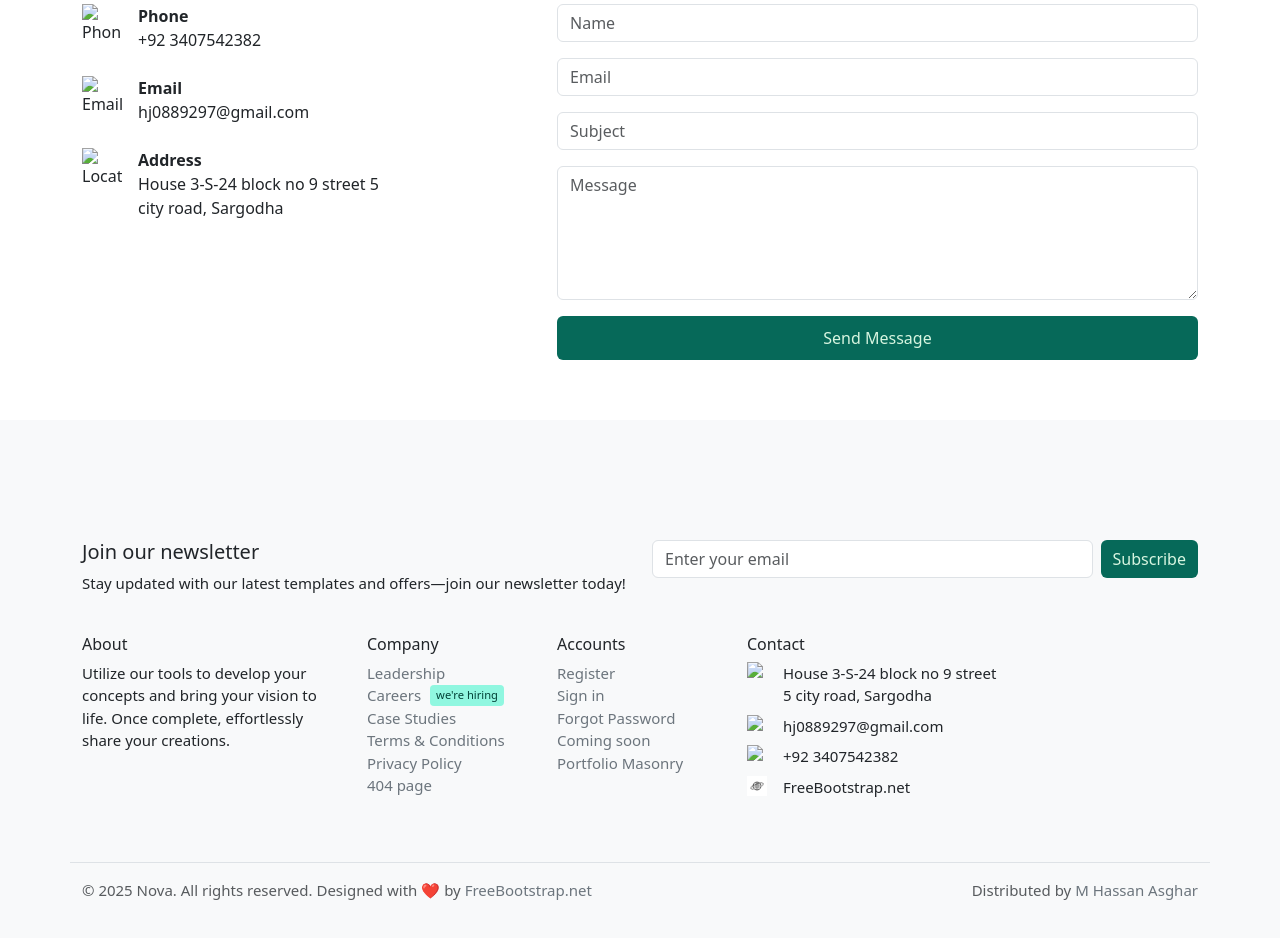
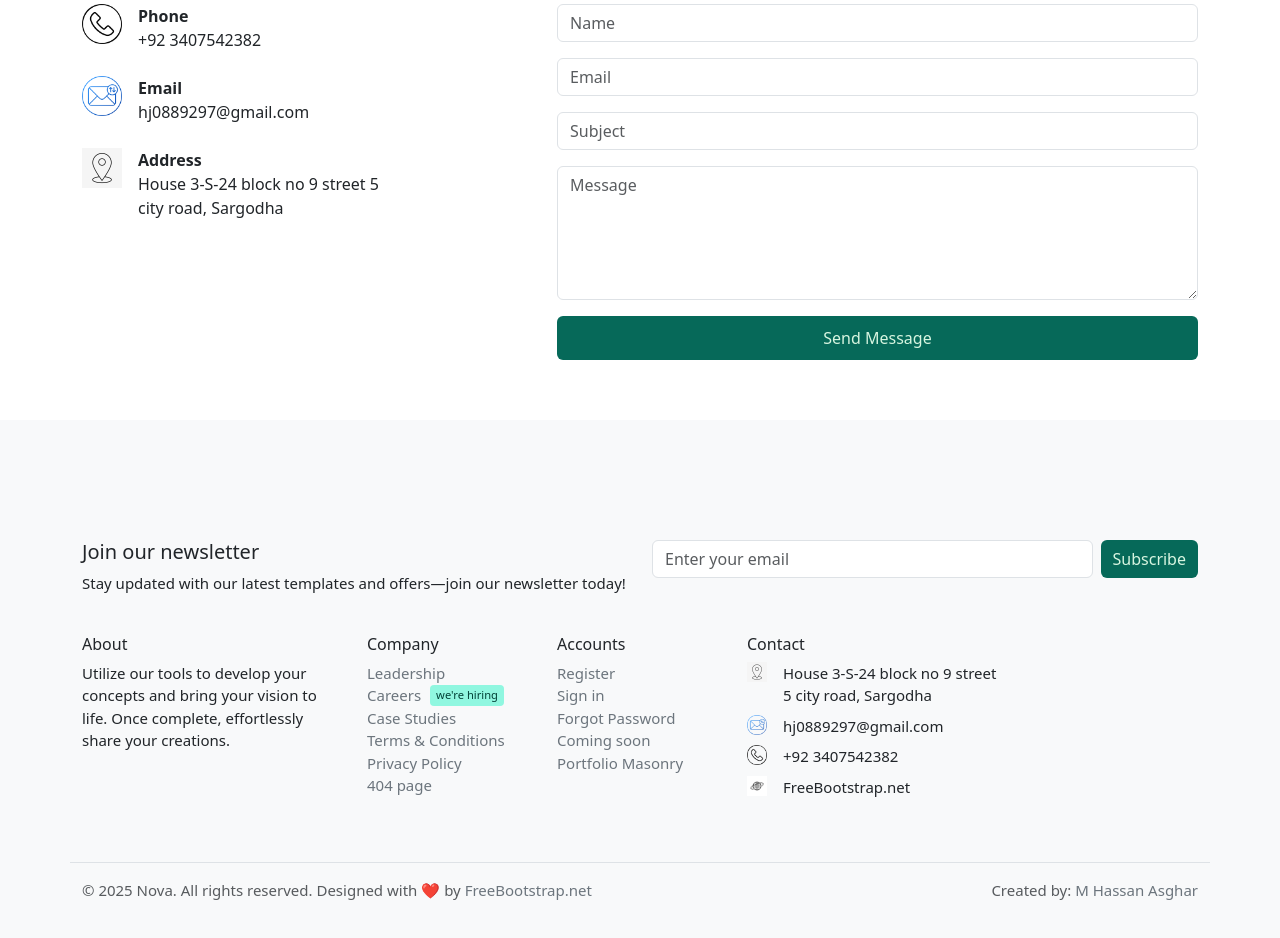
Before and after one commit to MHassan743/NOVA, a plain HTML site: page index.html in a window 1280 px wide. Shown: the part 6125-7063 px from the top of the page. Drawn offline with nearby package versions, Linux system fonts and the light colour scheme; files whose address does not match are found by name.

Commit message:
Update index.html

```diff
--- a/index.html
+++ b/index.html
@@ -674,21 +674,21 @@
       <!-- Contact Info -->
       <div class="col-lg-5 col-md-12 mb-4 mb-lg-0">
         <div class="mb-4 contact-info d-flex align-items-start">
-          <img src="images/phone-call.png" alt="Phone" class="me-3" style="width: 40px; height: 40px;">
+          <img src="phone-call.png" alt="Phone" class="me-3" style="width: 40px; height: 40px;">
           <div>
             <strong>Phone</strong><br>
             +92 3407542382
           </div>
         </div>
         <div class="mb-4 contact-info d-flex align-items-start">
-          <img src="images/email.png" alt="Email" class="me-3" style="width: 40px; height: 40px;">
+          <img src="email.png" alt="Email" class="me-3" style="width: 40px; height: 40px;">
           <div>
             <strong>Email</strong><br>
             hj0889297@gmail.com
           </div>
         </div>
         <div class="contact-info d-flex align-items-start">
-          <img src="images/location.jpeg" alt="Location" class="me-3" style="width: 40px; height: 40px;">
+          <img src="location.jpeg" alt="Location" class="me-3" style="width: 40px; height: 40px;">
           <div>
             <strong>Address</strong><br>
             House 3-S-24 block no 9 street 5<br>
@@ -768,15 +768,15 @@
           <h6>Contact</h6>
           <ul class="list-unstyled">
             <li class="d-flex mb-2">
-              <img src="images/location.jpeg" alt="Location" class="me-3" style="width: 20px; height: 20px;">
+              <img src="location.jpeg" alt="Location" class="me-3" style="width: 20px; height: 20px;">
               <span>House 3-S-24 block no 9 street 5 city road, Sargodha</span>
             </li>
             <li class="d-flex mb-2">
-              <img src="images/email.png" alt="Email" class="me-3" style="width: 20px; height: 20px;">
+              <img src="email.png" alt="Email" class="me-3" style="width: 20px; height: 20px;">
               <span>hj0889297@gmail.com</span>
             </li>
             <li class="d-flex mb-2">
-              <img src="images/phone-call.png" alt="Phone" class="me-3" style="width: 20px; height: 20px;">
+              <img src="phone-call.png" alt="Phone" class="me-3" style="width: 20px; height: 20px;">
               <span>+92 3407542382</span>
             </li>
             <li class="d-flex">
@@ -794,7 +794,7 @@
           </p>
         </div>
         <div class="col-md-6 text-md-end">
-          <p class="text-muted mb-0">Distributed by <a href="https://themewagon.com">M Hassan Asghar</a></p>
+          <p class="text-muted mb-0">Created by: <a href="https://themewagon.com">M Hassan Asghar</a></p>
         </div>
       </div>
     </div>
```
